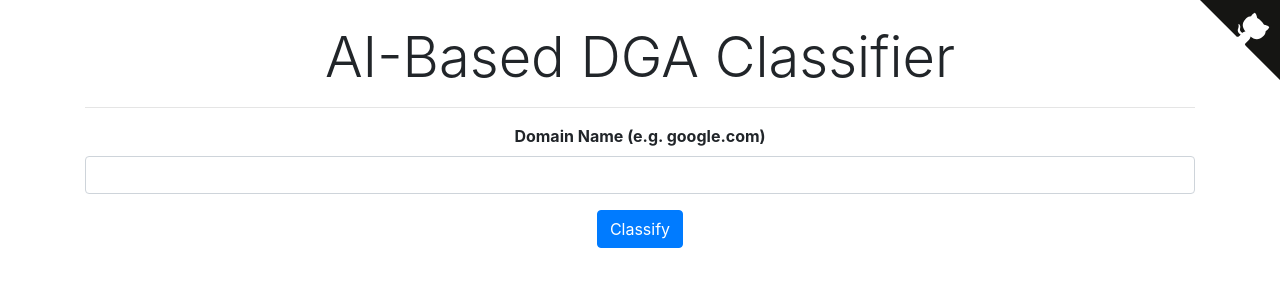
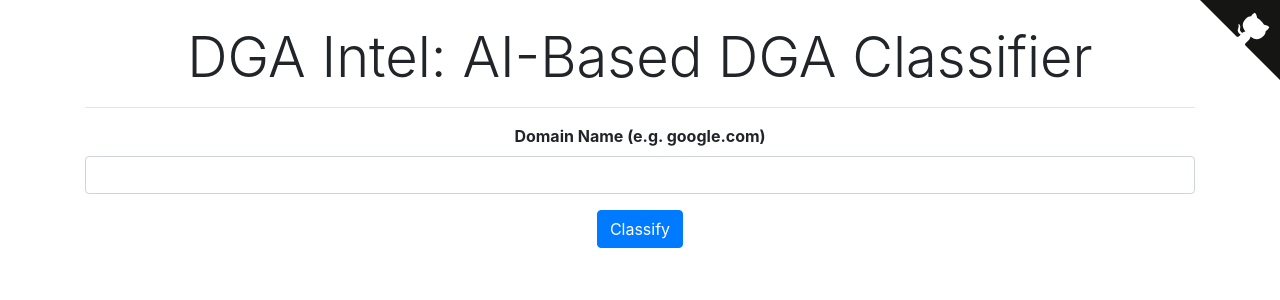
Before and after one commit to sudo-rushil/dga-intel-web, a Flask app: page / in a window 1280 px wide. Shown: the top 300 px of the page. Run offline with Flask 2, Linux system fonts and the light colour scheme; some libraries are stand-ins or nearby versions.

Commit message:
Updated page

```diff
--- a/templates/bootstrap.html
+++ b/templates/bootstrap.html
@@ -14,7 +14,7 @@
 {% block content %}
     <div class="container">
         <br>
-        <center><h2 class="display-4">AI-Based DGA Classifier</h2></center>
+        <center><h2 class="display-4">DGA Intel: AI-Based DGA Classifier</h2></center>
         <hr>
         <form method="post">
             {{ form.csrf_token }}
```
